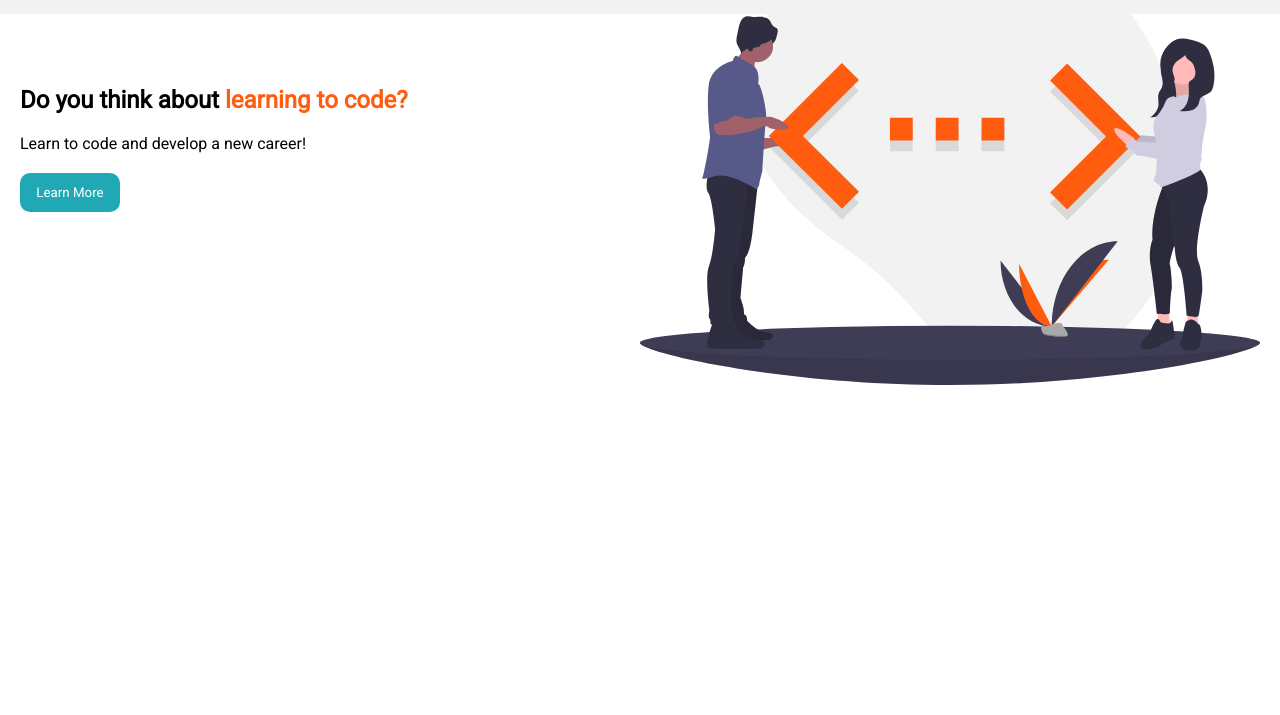
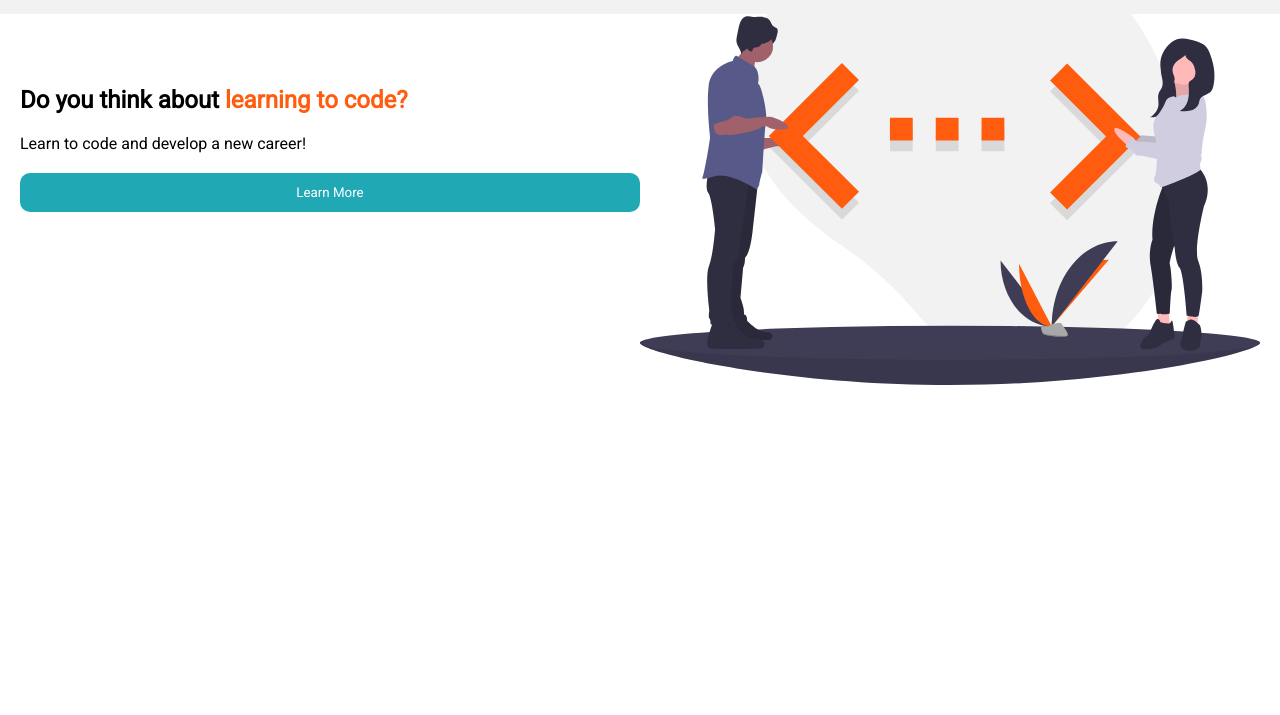
Before and after one commit to jotabraham/deliverable_one, a plain HTML site: page index.html in a window 1280 px wide. Shown: the part 85-800 px from the top of the page. Drawn offline with Linux system fonts and the light colour scheme.

Commit message:
complete again with fixes

```diff
--- a/css/style.css
+++ b/css/style.css
@@ -110,6 +110,8 @@ h2, p, button {
     }
 
     button {
-        width: 100px;
+        width: auto;
+        /*width: 100px; mathces style guide in look but not in specifications*/
     }
+
 }
```
Also changed, not shown: index.html (+1 -1 lines).
